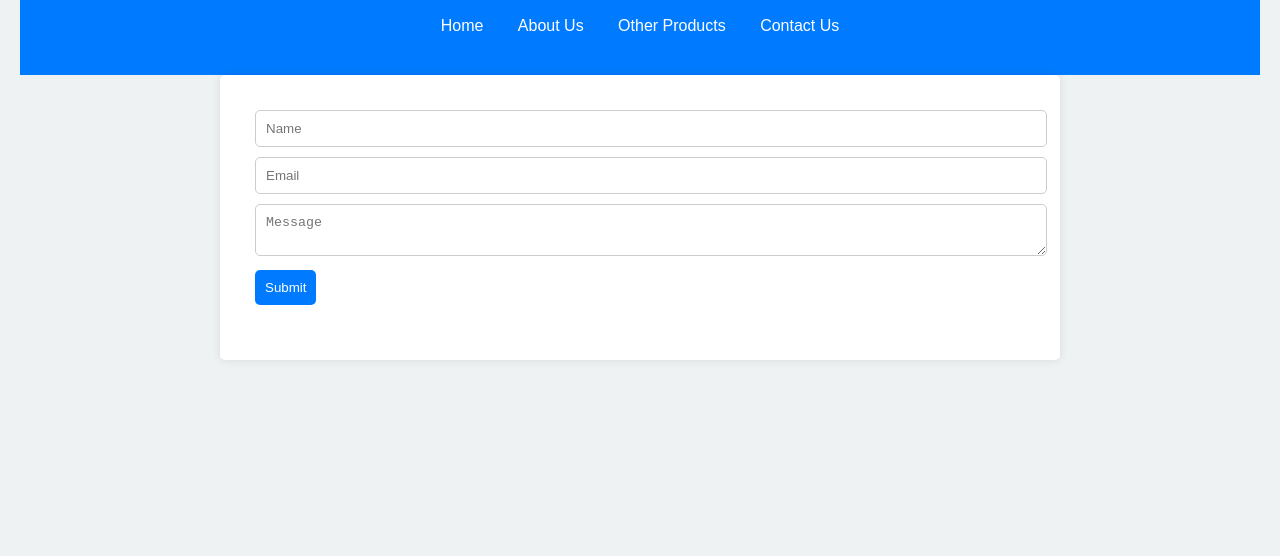
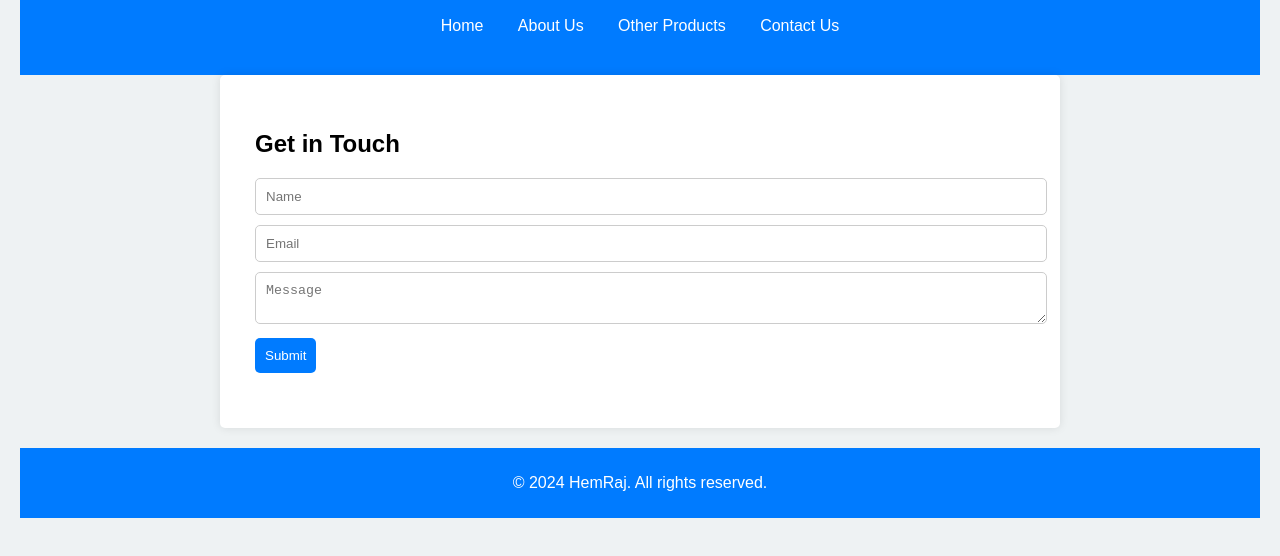
Before and after one commit to siddjoshi19/HemRaj, a plain HTML site: page contact.html in a window 1280 px wide. Shown: the part 80-636 px from the top of the page. Drawn offline with Linux system fonts and the light colour scheme.

Commit message:
Update contact.html

```diff
--- a/contact.html
+++ b/contact.html
@@ -3,8 +3,9 @@
 <head>
     <meta charset="UTF-8">
     <meta name="viewport" content="width=device-width, initial-scale=1.0">
-    <title>HemRaj - Contact Us</title>
+    <title>Contact Us - HemRaj</title>
     <link rel="stylesheet" href="styles.css">
+    <script src="script.js" defer></script> <!-- Link to script.js for handling form submission -->
 </head>
 <body>
     <header>
@@ -17,14 +18,21 @@
         </nav>
     </header>
     <main>
-        <section>
-            <form action="/contact" method="POST">
+        <section class="contact">
+            <h2>Get in Touch</h2>
+            <form id="contactForm">
                 <input type="text" id="name" name="name" placeholder="Name" required>
                 <input type="email" id="email" name="email" placeholder="Email" required>
                 <textarea id="message" name="message" placeholder="Message" required></textarea>
                 <button type="submit" class="cta-button">Submit</button>
             </form>
+            <div id="confirmationMessage" style="display:none; color:green; margin-top: 10px;">
+                Your information has been submitted!
+            </div>
         </section>
     </main>
+    <footer>
+        <p>&copy; 2024 HemRaj. All rights reserved.</p>
+    </footer>
 </body>
 </html>
```
